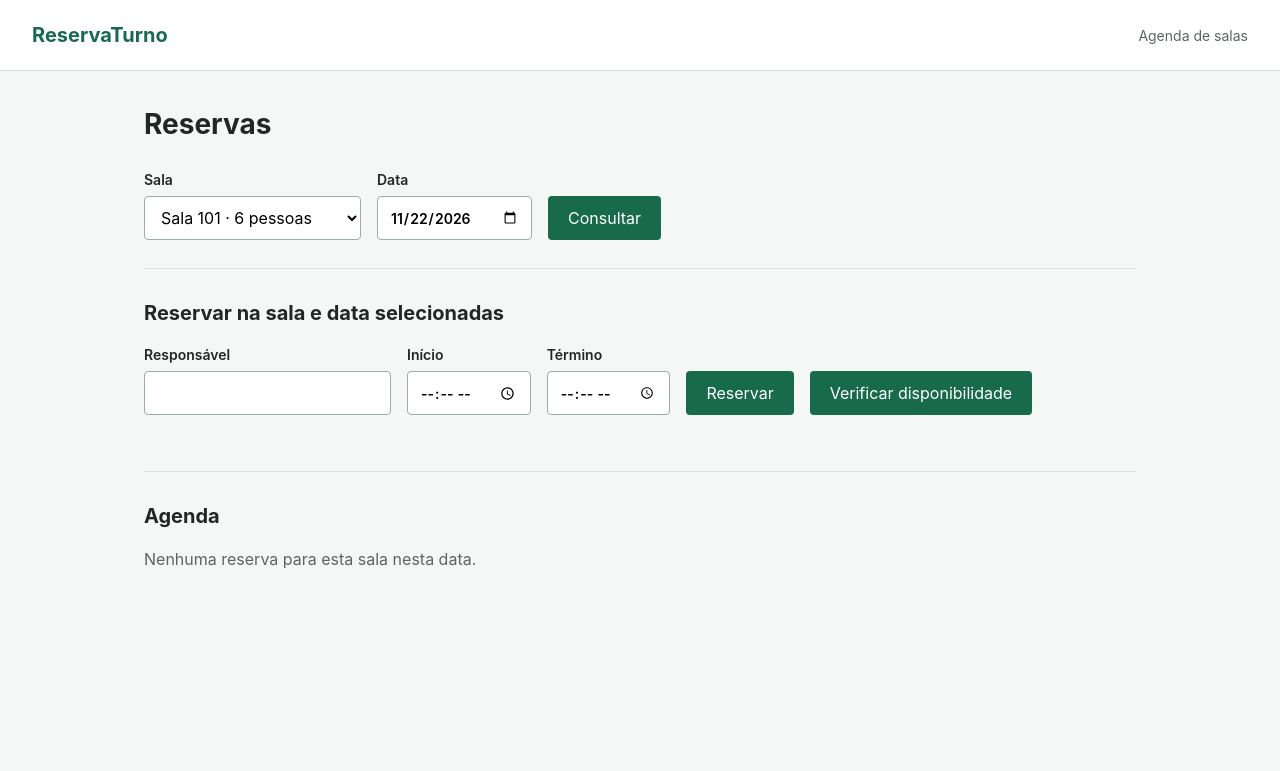
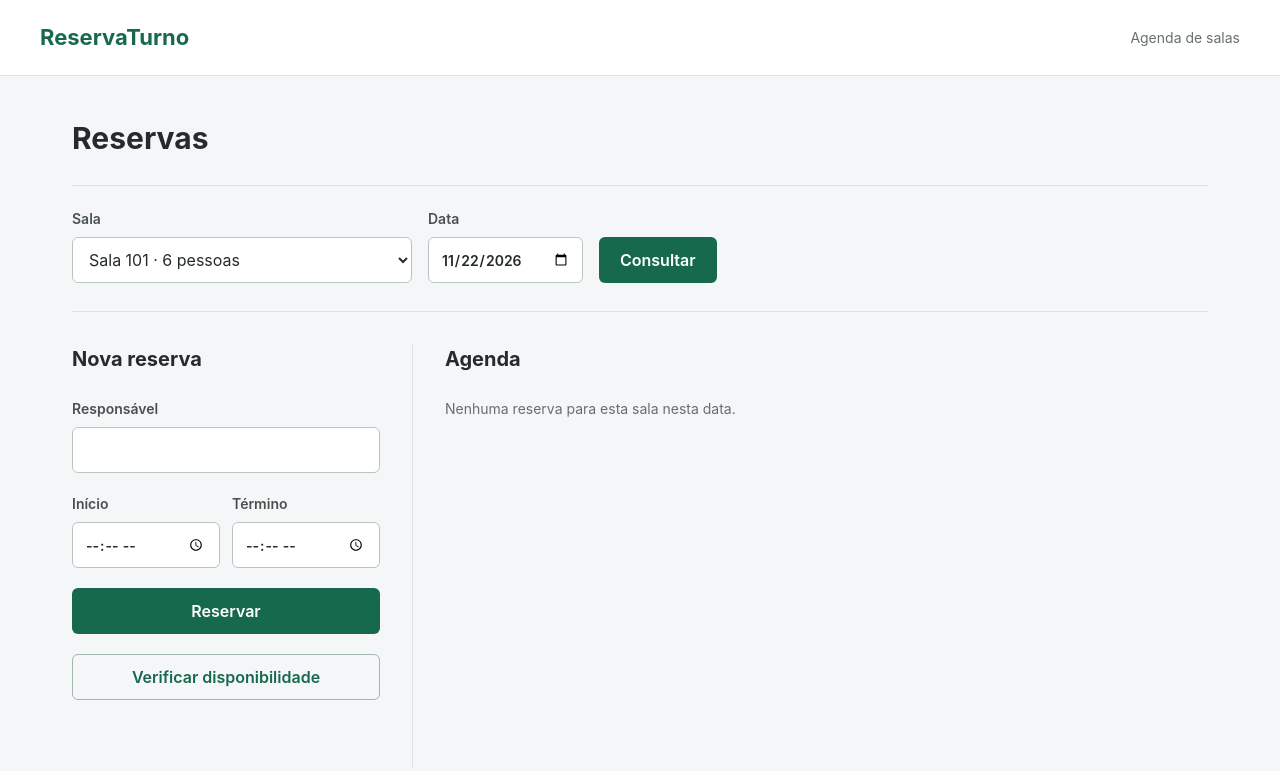
Before and after one commit to joaovictorog/reserva-turno, a website built with Vite: page index.html in a window 1280 px wide. Built offline with nearby package versions, Linux system fonts and the light colour scheme.

Commit message:
style: aprimora visual e organização da agenda

```diff
--- a/index.html
+++ b/index.html
@@ -21,10 +21,11 @@
         <label>Data<input type="date" name="date" id="date-filter" required></label>
         <button type="submit">Consultar</button>
       </form>
-      <section aria-labelledby="booking-title">
-        <h2 id="booking-title">Reservar na sala e data selecionadas</h2>
+      <div class="workspace">
+      <section class="booking-panel" aria-labelledby="booking-title">
+        <h2 id="booking-title">Nova reserva</h2>
         <form class="filters" id="booking-form">
-          <label>Responsável<input name="owner" required autocomplete="name"></label>
+          <label class="owner-field">Responsável<input name="owner" required autocomplete="name"></label>
           <label>Início<input name="startTime" type="time" required></label>
           <label>Término<input name="endTime" type="time" required></label>
           <button type="submit">Reservar</button>
@@ -32,11 +33,12 @@
         </form>
         <p id="booking-status" role="status"></p>
       </section>
-      <section aria-label="Agenda da sala">
+      <section class="agenda-panel" aria-label="Agenda da sala">
         <h2>Agenda</h2>
         <p id="agenda-status" role="status">Selecione uma sala e uma data para consultar.</p>
         <div id="reservation-list"></div>
       </section>
+      </div>
     </main>
     <script type="module" src="/src/main.ts"></script>
   </body>
--- a/src/style.css
+++ b/src/style.css
@@ -1,9 +1,11 @@
 :root {
   font-family: Inter, Arial, sans-serif;
-  color: #202724;
-  background: #f5f7f6;
+  color: #242b2a;
+  background: #f5f6f8;
   font-synthesis: none;
   line-height: 1.5;
+  --border: #dce1e4;
+  --green: #17694e;
 }
 
 * { box-sizing: border-box; }
@@ -13,33 +15,87 @@ button, input, select { font: inherit; }
   display: flex;
   justify-content: space-between;
   align-items: center;
+  flex-wrap: wrap;
+  gap: 12px;
+  min-height: 76px;
+  padding: 16px 40px;
+  border-bottom: 1px solid var(--border);
+  background: #fff;
+}
+.brand { color: var(--green); font-size: 22px; font-weight: 750; text-decoration: none; }
+.site-header span { color: #66716e; font-size: 14px; }
+main { max-width: 1200px; margin: 0 auto; padding: 40px 32px 64px; }
+h1 { margin: 0 0 24px; font-size: 30px; font-weight: 700; }
+h2 { margin: 0 0 24px; font-size: 20px; font-weight: 650; }
+.filters { display: flex; flex-wrap: wrap; align-items: end; gap: 16px; }
+#filters { padding: 22px 0 28px; border-top: 1px solid var(--border); border-bottom: 1px solid var(--border); }
+#filters .field { flex: 1; max-width: 340px; min-width: 200px; }
+label, .field { display: grid; gap: 8px; min-width: 0; }
+label { font-size: 14px; font-weight: 600; color: #47524e; }
+input, select {
+  min-height: 46px;
+  min-width: 0;
+  width: 100%;
+  padding: 10px 12px;
+  color: #242b2a;
+  background: #fff;
+  border: 1px solid #b9c5c0;
+  border-radius: 6px;
+}
+input:hover, select:hover { border-color: #738c80; }
+button {
+  min-height: 46px;
+  padding: 10px 20px;
+  background: var(--green);
+  color: #fff;
+  border: 1px solid transparent;
+  border-radius: 6px;
+  cursor: pointer;
+  font-weight: 600;
+  transition: background 150ms, border-color 150ms;
+}
+button:hover { background: #105239; }
+button:active { background: #0c412e; }
+:focus-visible { outline: 3px solid #ba8219; outline-offset: 3px; }
+.workspace { display: grid; grid-template-columns: 340px minmax(0, 1fr); margin-top: 32px; }
+.booking-panel { padding-right: 32px; }
+.agenda-panel { min-width: 0; border-left: 1px solid var(--border); padding-left: 32px; }
+#booking-form { display: grid; grid-template-columns: repeat(2, minmax(0, 1fr)); gap: 20px 12px; }
+.owner-field, #booking-form button { grid-column: 1 / -1; }
+#check-availability { background: transparent; color: var(--green); border-color: #a0b8ac; }
+#check-availability:hover { background: #e5eee9; border-color: var(--green); }
+#agenda-status { margin: 0 0 24px; color: #63716c; font-size: 14px; }
+#booking-status { min-height: 48px; margin: 20px 0 0; font-size: 14px; overflow-wrap: anywhere; }
+#reservation-list { display: grid; gap: 12px; }
+.reservation-row {
+  display: flex;
+  justify-content: space-between;
+  align-items: center;
   gap: 16px;
-  padding: 20px 32px;
-  border-bottom: 1px solid #d9e0dc;
-  background: white;
+  padding: 20px;
+  background: #fff;
+  border: 1px solid var(--border);
+  border-left: 3px solid var(--green);
+  border-radius: 6px;
 }
-.brand { color: #176b4c; font-size: 20px; font-weight: 700; text-decoration: none; }
-.site-header span { color: #58685f; font-size: 14px; }
-main { max-width: 1040px; margin: 0 auto; padding: 32px 24px; }
-h1 { margin: 0 0 24px; font-size: 28px; }
-h2 { font-size: 20px; }
-.filters { display: flex; flex-wrap: wrap; align-items: end; gap: 16px; padding-bottom: 28px; }
-label { display: grid; gap: 6px; font-size: 14px; font-weight: 600; }
-.field { display: grid; gap: 6px; }
-input, select { min-height: 44px; padding: 8px 12px; background: white; border: 1px solid #9baea3; border-radius: 4px; }
-button { min-height: 44px; padding: 8px 20px; background: #176b4c; color: white; border: 0; border-radius: 4px; cursor: pointer; }
-button:hover { background: #105337; }
-:focus-visible { outline: 3px solid #cb8d1a; outline-offset: 3px; }
-section { border-top: 1px solid #d9e0dc; padding: 12px 0; }
-#agenda-status { color: #58685f; }
-.reservation-row { display: flex; justify-content: space-between; align-items: center; gap: 16px; padding: 16px 0; border-bottom: 1px solid #d9e0dc; }
 .reservation-row span { min-width: 0; overflow-wrap: anywhere; }
-.reservation-row button { background: white; color: #a12b35; border: 1px solid #d9e0dc; flex-shrink: 0; }
-@media (max-width: 560px) {
-  .site-header { padding: 16px; flex-wrap: wrap; }
-  main { padding: 24px 16px; }
-  .filters > * { width: 100%; }
-  input, select { width: 100%; min-width: 0; }
-  .reservation-row { align-items: stretch; flex-direction: column; }
+.reservation-row button { min-height: 40px; padding: 8px 12px; background: transparent; color: #a12b35; border-color: #e8d2d4; flex-shrink: 0; font-size: 14px; }
+.reservation-row button:hover { background: #fff0f1; border-color: #c27c83; }
+@media (max-width: 850px) {
+  .workspace { grid-template-columns: 280px minmax(0, 1fr); }
+  .booking-panel { padding-right: 24px; }
+  .agenda-panel { padding-left: 24px; }
+  .reservation-row { flex-direction: column; align-items: stretch; }
   .reservation-row button { align-self: flex-end; }
 }
+@media (max-width: 650px) {
+  .site-header { min-height: 68px; padding: 16px 20px; }
+  main { padding: 28px 20px 40px; }
+  h1 { font-size: 26px; }
+  #filters { display: grid; grid-template-columns: 1fr; gap: 16px; padding: 20px 0; }
+  #filters .field { max-width: none; min-width: 0; }
+  .workspace { grid-template-columns: 1fr; gap: 28px; margin-top: 28px; }
+  .booking-panel { padding: 0; }
+  .agenda-panel { border-left: 0; border-top: 1px solid var(--border); padding: 24px 0 0; }
+  h2 { margin-bottom: 20px; }
+}
```
